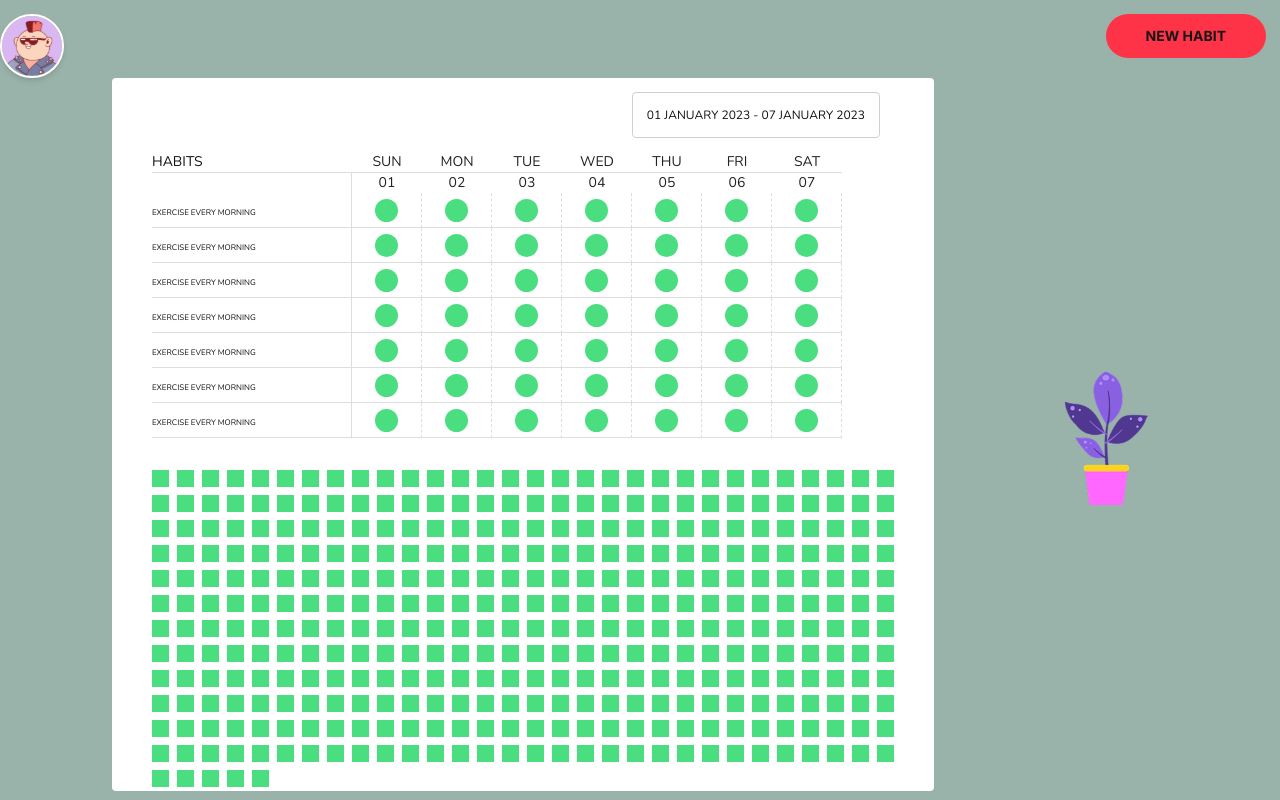
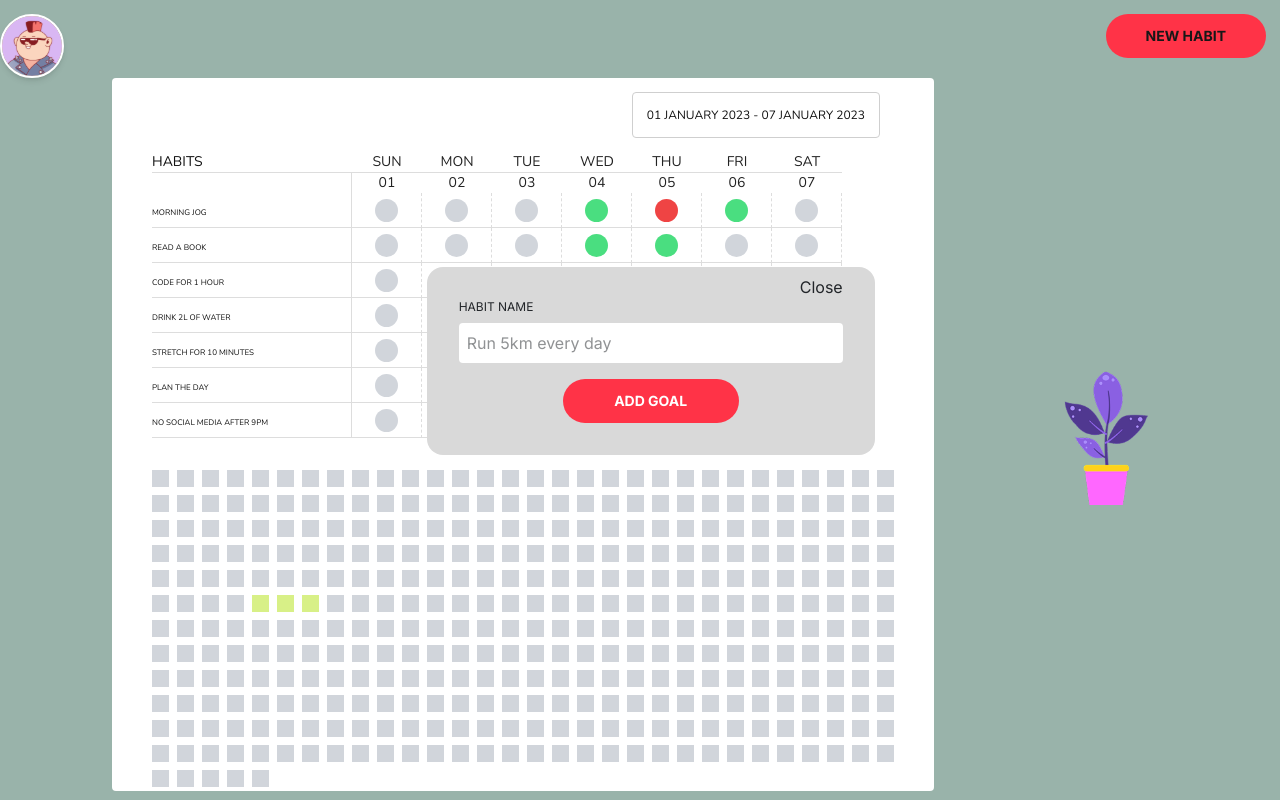
Before and after one commit to WebsterManyanga/sprout-habit-tracker, a Next.js app: page /dashboard in a window 1280 px wide. Both pictures are taken after a click on the button "NEW HABIT". Built offline with nearby package versions, Linux system fonts and the light colour scheme.

Commit message:
feat: refactor Habit component, add habit management features, and implement NewHabit and CheckButton components

```diff
--- /dev/null
+++ b/components/CellBox.tsx
@@ -0,0 +1,35 @@
+import habits from "@/data/habits";
+export default function CellBox({ day }: { day: number }) {
+  const startDate = new Date(2025, 0, 1);
+  const dateHeld = new Date(startDate);
+  const collector: number[] = [];
+  dateHeld.setDate(startDate.getDate() + day);
+  habits.forEach((habit) => {
+    const dateIndex = habit.completion.findIndex((record) => {
+      return record.date === dateHeld.toISOString().split("T")[0];
+    });
+    console.log("dateIndex", dateIndex);
+
+    if (habit.completion[dateIndex]?.status === "complete") {
+      collector.push(1);
+    } else if (habit.completion[dateIndex]?.status === "rejected") {
+      collector.push(-1);
+    } else {
+      collector.push(0);
+    }
+  });
+
+  const total = collector.reduce((acc, curr) => acc + curr, 0);
+  let cell = <div className="w-full h-full bg-[#4ADE80]"></div>;
+  if (total < 0) {
+    cell = <div className="w-full h-full bg-[#EF4444]"></div>;
+  } else if (total === 0) {
+    cell = <div className="w-full h-full bg-[#D1D5DB]"></div>;
+  } else if (total < habits.length) {
+    cell = <div className="w-full h-full bg-[#d8f087]"></div>;
+  } else {
+    cell = <div className="w-full h-full bg-[#4ADE80]"></div>;
+  }
+
+  return cell;
+}
--- /dev/null
+++ b/components/CheckButton.tsx
@@ -0,0 +1,60 @@
+"use client";
+
+import habits from "@/data/habits";
+import { HabitType } from "../types";
+import { use } from "react";
+import { useState } from "react";
+
+export default function CheckButton({
+  habit,
+  dateIndex,
+}: {
+  habit: HabitType;
+  dateIndex: number;
+}) {
+  const { id } = habit;
+  const [status, setStatus] = useState(
+    habit.completion[dateIndex]?.status || "pending"
+  );
+  console.log("status", status);
+
+  const handleButtonClick = (habitId: string, dateIndex: number) => {
+    const i = habits.findIndex((habit) => habit.id === habitId);
+    if (status === "pending") {
+      setStatus("complete");
+    } else if (status === "complete") {
+      setStatus("rejected");
+    } else {
+      setStatus("pending");
+    }
+  };
+
+  const completeStyle = {
+    backgroundColor: "#4ADE80",
+  };
+  const rejectedStyle = {
+    backgroundColor: "#EF4444",
+  };
+
+  const pendingStyle = {
+    backgroundColor: "#D1D5DB",
+  };
+  const recordStyles = [pendingStyle, completeStyle, rejectedStyle];
+  let recordStyle = recordStyles[0];
+  if (status === "pending") {
+    recordStyle = recordStyles[0];
+  } else if (status === "complete") {
+    recordStyle = recordStyles[1];
+  } else {
+    recordStyle = recordStyles[2];
+  }
+  return (
+    <button
+      className={`w-[23px] h-[23px]  rounded-full pt-3.5 `}
+      style={recordStyle}
+      onClick={() => {
+        handleButtonClick(id, dateIndex);
+      }}
+    ></button>
+  );
+}
--- /dev/null
+++ b/components/NewHabit.tsx
@@ -0,0 +1,58 @@
+"use client";
+
+import { useRef } from "react";
+import habits from "@/data/habits";
+import { useState } from "react";
+
+export default function NewHabit({
+  handleShowOverlay,
+}: {
+  handleShowOverlay: () => void;
+}) {
+  const [goalsButton, setGoalsButton] = useState(true);
+
+  const handleAddGoal = () => {
+    const goal = goalRef.current?.value || "";
+    if (goal) {
+      const habit = {
+        id: (habits.length + 1).toString(),
+        habitName: goal,
+        description: "",
+        createdAt: new Date().toISOString().split("T")[0],
+        completion: [],
+      };
+      habits.push(habit);
+      handleShowOverlay();
+    }
+  };
+
+  const goalRef = useRef<HTMLInputElement>(null);
+  const renderedComponent = (
+    <div className="absolute top-1/3 rounded-2xl p-8 left-1/3 flex flex-col gap-4 bg-[#D9D9D9]  text-[#222529]">
+      <button onClick={handleShowOverlay} className="absolute top-2 right-8">
+        Close
+      </button>
+      <div className="flex flex-col gap-2">
+        <label htmlFor="HabitName" className="uppercase text-xs">
+          Habit Name
+        </label>
+        <input
+          className=" bg-white w-96 py-2 pl-2 rounded "
+          type="text"
+          id="HabitName"
+          placeholder="Run 5km every day"
+          ref={goalRef}
+        />
+      </div>
+
+      <button
+        onClick={handleAddGoal}
+        className="uppercase rounded-3xl py-3 w-44 mx-auto  bg-[#FF3347] text-sm font-bold text-white"
+      >
+        Add Goal
+      </button>
+    </div>
+  );
+
+  return goalsButton && renderedComponent;
+}
--- a/components/habit.tsx
+++ b/components/habit.tsx
@@ -1,46 +1,67 @@
+import { HabitType } from "../types";
+import CheckButton from "./CheckButton";
 import styles from "./habit.module.css";
+import habits from "@/data/habits";
 
-export default function Habit() {
+type Status = "pending" | "complete" | "rejected";
+
+export default function Habit({
+  habit,
+  dateRange,
+}: {
+  habit: HabitType;
+  dateRange: string[];
+}) {
+  const { id, habitName: habitName, completion } = habit;
+
+
+  const completeStyle = {
+    backgroundColor: "#4ADE80",
+  };
+  const rejectedStyle = {
+    backgroundColor: "#EF4444",
+  };
+
+  const pendingStyle = {
+    backgroundColor: "#D1D5DB",
+  };
+  const recordStyles = [pendingStyle, completeStyle, rejectedStyle];
+  let recordStyle = recordStyles[0];
+
+  const completedRange = dateRange.map((date) => {
+    let status: Status = "pending";
+    const dateIndex = completion.findIndex((day) => {
+      if (day.date === date) {
+        status = day.status as Status;
+        return true;
+      }
+      return false;
+    });
+
+    if (status === "pending") {
+      recordStyle = recordStyles[0];
+    } else if (status === "complete") {
+      recordStyle = recordStyles[1];
+    } else {
+      recordStyle = recordStyles[2];
+    }
+
+    return (
+      <div
+        key={date}
+        className={`${styles.gridDot}  border-b border-[#DDD] flex justify-center items-center`}
+      >
+        <CheckButton habit={habit} dateIndex={dateIndex}/>
+      </div>
+    );
+  });
+
   return (
     <>
       <div className=" uppercase border-r border-b border-[#DDD] text-[8px] pt-3.5">
-        Exercise Every Morning
+        {habitName}
       </div>
-      <div
-        className={`${styles.gridDot} border-b border-[#DDD] flex justify-center items-center`}
-      >
-        <button className="w-[23px] h-[23px] bg-[#4ADE80] rounded-full pt-3.5 "></button>
-      </div>
-      <div
-        className={`${styles.gridDot} border-b border-[#DDD] flex justify-center items-center`}
-      >
-        <button className="w-[23px] h-[23px] bg-[#4ADE80] rounded-full pt-3.5 "></button>
-      </div>
-      <div
-        className={`${styles.gridDot} border-b border-[#DDD] flex justify-center items-center`}
-      >
-        <button className="w-[23px] h-[23px] bg-[#4ADE80] rounded-full pt-3.5 "></button>
-      </div>
-      <div
-        className={`${styles.gridDot} border-b border-[#DDD] flex justify-center items-center`}
-      >
-        <button className="w-[23px] h-[23px] bg-[#4ADE80] rounded-full pt-3.5 "></button>
-      </div>
-      <div
-        className={`${styles.gridDot} border-b border-[#DDD] flex justify-center items-center`}
-      >
-        <button className="w-[23px] h-[23px] bg-[#4ADE80] rounded-full pt-3.5 "></button>
-      </div>
-      <div
-        className={`${styles.gridDot} border-b border-[#DDD] flex justify-center items-center`}
-      >
-        <button className="w-[23px] h-[23px] bg-[#4ADE80] rounded-full pt-3.5 "></button>
-      </div>
-      <div
-        className={`${styles.gridDot} border-b border-[#DDD] flex justify-center items-center`}
-      >
-        <button className="w-[23px] h-[23px] bg-[#4ADE80] rounded-full pt-3.5 "></button>
-      </div>
+      {completedRange}
     </>
   );
 }
--- a/src/app/dashboard/page.tsx
+++ b/src/app/dashboard/page.tsx
@@ -1,8 +1,14 @@
+"use client";
 import Image from "next/image";
 import { Inter } from "next/font/google";
 import { Nunito } from "next/font/google";
 import styles from "./dashboard.module.css";
+import habits from "@/data/habits";
 import Habit from "../../../components/habit";
+
+import NewHabit from "../../../components/NewHabit";
+import { useState } from "react";
+import CellBox from "../../../components/CellBox";
 
 const inter = Inter({
   subsets: ["latin"],
@@ -15,12 +21,28 @@ const nunito = Nunito({
 });
 
 export default function Dashboard() {
-  const habits = [];
+  const dateRange = [
+    "2025-06-01",
+    "2025-06-02",
+    "2025-06-03",
+    "2025-06-04",
+    "2025-06-05",
+    "2025-06-06",
+    "2025-06-07",
+  ];
+  const [overlayVisible, setOverlayVisible] = useState(false);
+
   const checkboxes = Array(365).fill(
     <div className="w-full h-full bg-[#4ADE80] "></div>
   );
+
+  const handleShowOverlay = () => {
+    setOverlayVisible(!overlayVisible);
+  };
+
   return (
     <div className={`${inter.className} h-screen w-screen bg-[#99B3AA]`}>
+      {overlayVisible && <NewHabit handleShowOverlay={handleShowOverlay} />}
       <div className="flex justify-between w-full pt-3.5 pr-3.5">
         <Image
           src={"/profile.svg"}
@@ -30,7 +52,10 @@ export default function Dashboard() {
           className="w-16 h-16 rounded-full border-2 border-white shadow-md"
         />
         <div>
-          <button className=" uppercase rounded-3xl py-3 px-10 bg-[#FF3347] text-sm font-bold">
+          <button
+            onClick={handleShowOverlay}
+            className=" uppercase rounded-3xl py-3 px-10 bg-[#FF3347] text-sm font-bold"
+          >
             New Habit
           </button>
         </div>
@@ -92,17 +117,13 @@ export default function Dashboard() {
             </li>
           </ul>
           <ul className="grid grid-cols-[200px_repeat(7,70px)] grid-rows-[repeat(7,35px)] ]">
-            <Habit />
-            <Habit />
-            <Habit />
-            <Habit />
-            <Habit />
-            <Habit />
-            <Habit />
+            {habits.map((habit) => (
+              <Habit habit={habit} key={habit.id} dateRange={dateRange} />
+            ))}
           </ul>
           <div className={`${styles.streakGrid} pt-8 pb-1 justify-center`}>
             {checkboxes.map((checkbox, i) => (
-              <div className="w-full h-full bg-[#4ADE80]" key={i}></div>
+              <CellBox key={i} day={i} />
             ))}
           </div>
         </div>
--- /dev/null
+++ b/src/data/habits.tsx
@@ -0,0 +1,83 @@
+import { HabitType } from "../../types";
+
+const habits: HabitType[] = [
+  {
+    id: "001",
+    habitName: "Morning Jog",
+    description: "Jog for at least 20 minutes",
+    createdAt: "2025-06-01",
+    completion: [
+      { date: "2025-06-04", status: "complete" },
+      { date: "2025-06-05", status: "rejected" },
+      { date: "2025-06-06", status: "complete" },
+    ],
+  },
+  {
+    id: "002",
+    habitName: "Read a Book",
+    description: "Read 10 pages of any book",
+    createdAt: "2025-06-01",
+    completion: [
+      { date: "2025-06-04", status: "complete" },
+      { date: "2025-06-05", status: "complete" },
+      { date: "2025-06-06", status: "pending" },
+    ],
+  },
+  {
+    id: "003",
+    habitName: "Code for 1 Hour",
+    description: "Spend at least one hour coding or learning to code",
+    createdAt: "2025-06-02",
+    completion: [
+      { date: "2025-06-04", status: "complete" },
+      { date: "2025-06-05", status: "complete" },
+      { date: "2025-06-06", status: "complete" },
+    ],
+  },
+  {
+    id: "004",
+    habitName: "Drink 2L of Water",
+    description: "Stay hydrated by drinking enough water",
+    createdAt: "2025-06-01",
+    completion: [
+      { date: "2025-06-04", status: "rejected" },
+      { date: "2025-06-05", status: "complete" },
+      { date: "2025-06-06", status: "complete" },
+    ],
+  },
+  {
+    id: "005",
+    habitName: "Stretch for 10 Minutes",
+    description: "Improve flexibility and posture",
+    createdAt: "2025-06-03",
+    completion: [
+      { date: "2025-06-04", status: "complete" },
+      { date: "2025-06-05", status: "rejected" },
+      { date: "2025-06-06", status: "pending" },
+    ],
+  },
+  {
+    id: "006",
+    habitName: "Plan the Day",
+    description: "Write a to-do list or schedule each morning",
+    createdAt: "2025-06-01",
+    completion: [
+      { date: "2025-06-04", status: "complete" },
+      { date: "2025-06-05", status: "complete" },
+      { date: "2025-06-06", status: "complete" },
+    ],
+  },
+  {
+    id: "007",
+    habitName: "No Social Media After 9PM",
+    description: "Avoid screen time and wind down for bed",
+    createdAt: "2025-06-01",
+    completion: [
+      { date: "2025-06-04", status: "rejected" },
+      { date: "2025-06-05", status: "rejected" },
+      { date: "2025-06-06", status: "complete" },
+    ],
+  },
+];
+
+export default habits;
--- /dev/null
+++ b/types.tsx
@@ -0,0 +1,7 @@
+export interface HabitType {
+  id: string;
+  habitName: string;
+  description: string;
+  createdAt: string;
+  completion: { date: string; status: "pending" | "complete" | "rejected" }[];
+}
```
Also changed, not shown: src/data/habits.json (deleted, +0 -79 lines).
